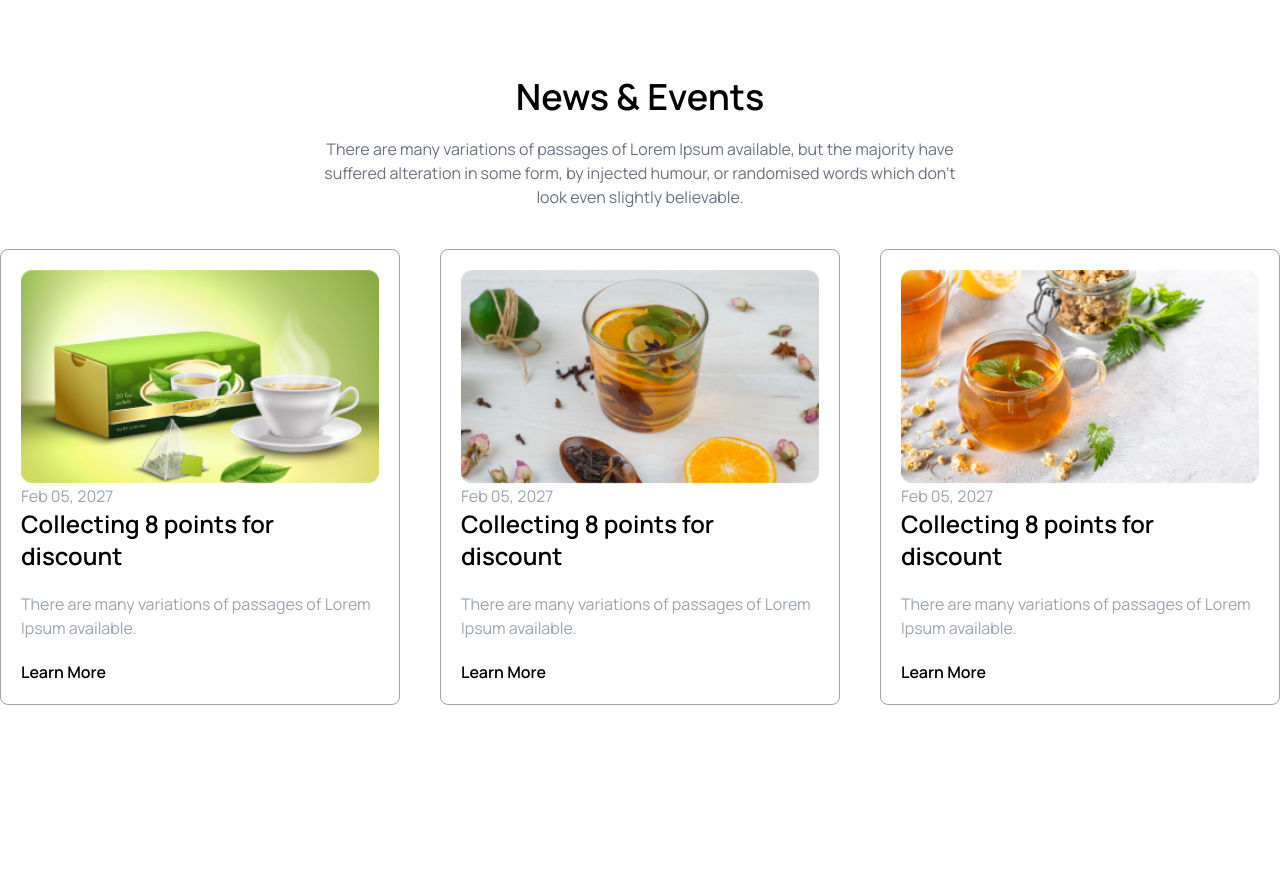
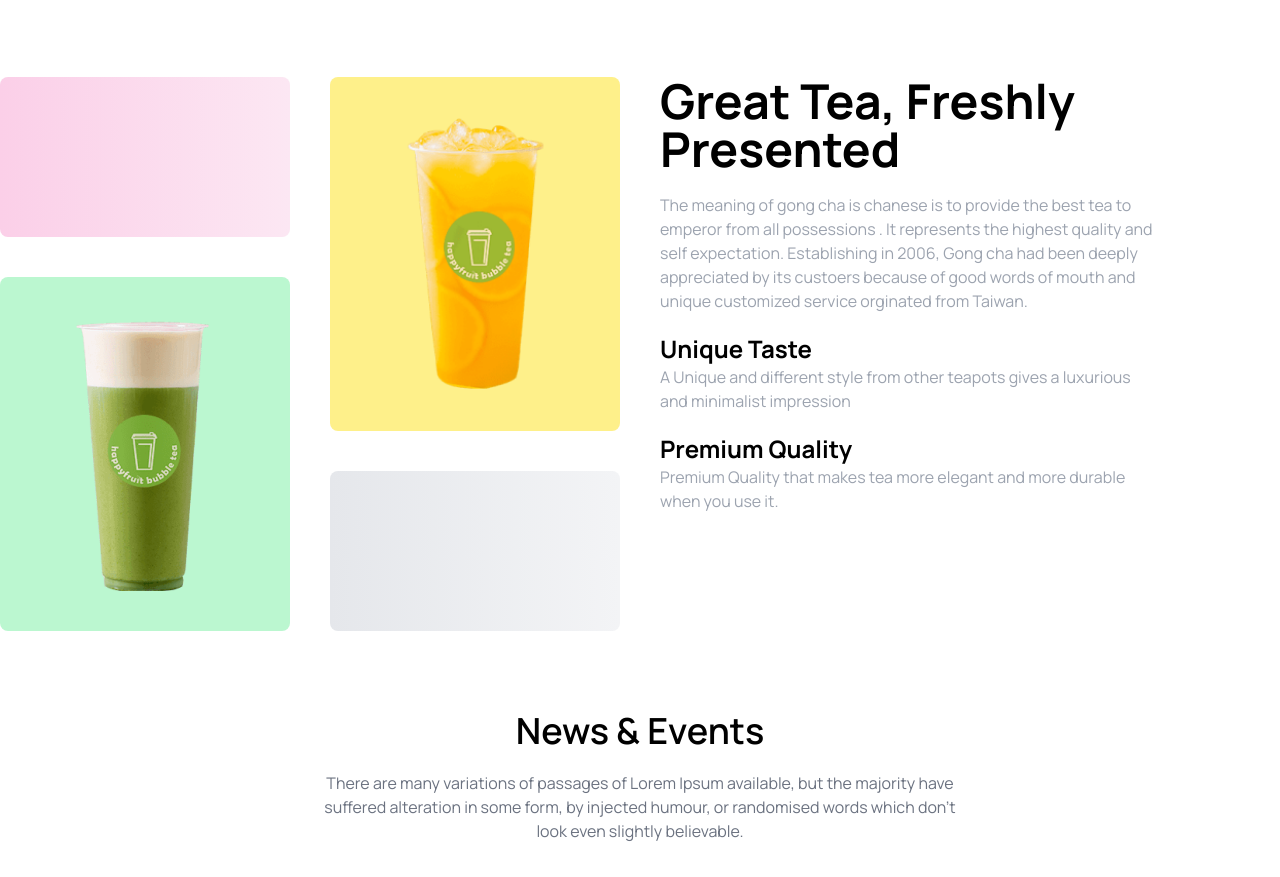
Before and after one commit to Jaber4770/Tea-landing-page-TailwindCSS, a plain HTML site: page index.html in a window 1280 px wide. Shown: the part 1220-2097 px from the top of the page. Before the commit the page ends 1925 px from the top, so only its background shows below. Drawn offline with nearby package versions, Linux system fonts and the light colour scheme.

Commit message:
fresh section done

```diff
--- a/index.html
+++ b/index.html
@@ -78,11 +78,45 @@
                 </div>
             </div>
         </section>
+        <!-- Great Tea -->
+        <section class="flex justify-center gap-10 my-20">
+            <div class="w-full">
+                <div class="grid grid-cols-2 gap-10">
+                    <div class="p-10 rounded-lg bg-pink-100 bg-gradient-to-r from-pink-200 ... py-20"></div>
+                    <div class="p-10 rounded-lg bg-yellow-200 row-span-2 flex justify-center">
+                        <img src="images/fresh-1.png" alt="">
+                    </div>
+                    <div class="p-10 rounded-lg bg-green-200 row-span-2 flex justify-center">
+                        <img src="images/fresh-2.png" alt="">
+                    </div>
+                    <div class="p-10 rounded-lg bg-gray-100 bg-gradient-to-r from-gray-200 ... py-20"></div>
+                </div>
+            </div>
+            <div class="w-full">
+                <h1 class="text-5xl font-bold">Great Tea, Freshly <br> Presented</h1>
+                <p class="text-gray-400 py-5 w-4/5">The meaning of gong cha is chanese is to provide the best tea to emperor from
+                    all possessions . It represents the highest quality and self expectation. Establishing in 2006, Gong
+                    cha had been deeply appreciated by its custoers because of good words of mouth and unique customized
+                    service orginated from Taiwan.</p>
+                <div class="pb-5">
+                    <h3 class="text-2xl font-bold">Unique Taste</h3>
+                    <p class="text-gray-400 w-4/5">
+                        A Unique and different style from other teapots gives a luxurious and minimalist impression
+                    </p>
+                </div>
+                <div>
+                    <h3 class="text-2xl font-bold">Premium Quality</h3>
+                    <p class="text-gray-400 w-4/5">Premium Quality that makes tea more elegant and more durable when you use it.</p>
+                </div>
+            </div>
+        </section>
         <!-- News $ Events -->
-         <section>
+        <section>
             <div class="w-1/2 mx-auto text-center pb-5">
                 <h1 class="text-4xl font-semibold">News & Events</h1>
-                <p class="text-gray-500 text-center my-5">There are many variations of passages of Lorem Ipsum available, but the majority have suffered alteration in some form, by injected humour, or randomised words which don't look even slightly believable. </p>
+                <p class="text-gray-500 text-center my-5">There are many variations of passages of Lorem Ipsum
+                    available, but the majority have suffered alteration in some form, by injected humour, or randomised
+                    words which don't look even slightly believable. </p>
             </div>
             <div class="flex gap-10 justify-center">
                 <div class="border border-gray-400 rounded-lg p-5">
@@ -92,7 +126,8 @@
                     <div>
                         <span class="text-gray-400 py-5">Feb 05, 2027</span>
                         <h3 class="text-2xl font-semibold">Collecting 8 points for discount</h3>
-                        <p class="text-gray-400 py-5">There are many variations of passages of Lorem Ipsum available.</p>
+                        <p class="text-gray-400 py-5">There are many variations of passages of Lorem Ipsum available.
+                        </p>
                         <a class="font-semibold" href="">Learn More</a>
                     </div>
                 </div>
@@ -103,7 +138,8 @@
                     <div>
                         <span class="text-gray-400 py-5">Feb 05, 2027</span>
                         <h3 class="text-2xl font-semibold">Collecting 8 points for discount</h3>
-                        <p class="text-gray-400 py-5">There are many variations of passages of Lorem Ipsum available.</p>
+                        <p class="text-gray-400 py-5">There are many variations of passages of Lorem Ipsum available.
+                        </p>
                         <a class="font-semibold" href="">Learn More</a>
                     </div>
                 </div>
@@ -114,12 +150,13 @@
                     <div>
                         <span class="text-gray-400 py-5">Feb 05, 2027</span>
                         <h3 class="text-2xl font-semibold">Collecting 8 points for discount</h3>
-                        <p class="text-gray-400 py-5">There are many variations of passages of Lorem Ipsum available.</p>
+                        <p class="text-gray-400 py-5">There are many variations of passages of Lorem Ipsum available.
+                        </p>
                         <a class="font-semibold" href="">Learn More</a>
                     </div>
                 </div>
             </div>
-         </section>
+        </section>
     </main>
     <footer></footer>
 </body>
```
